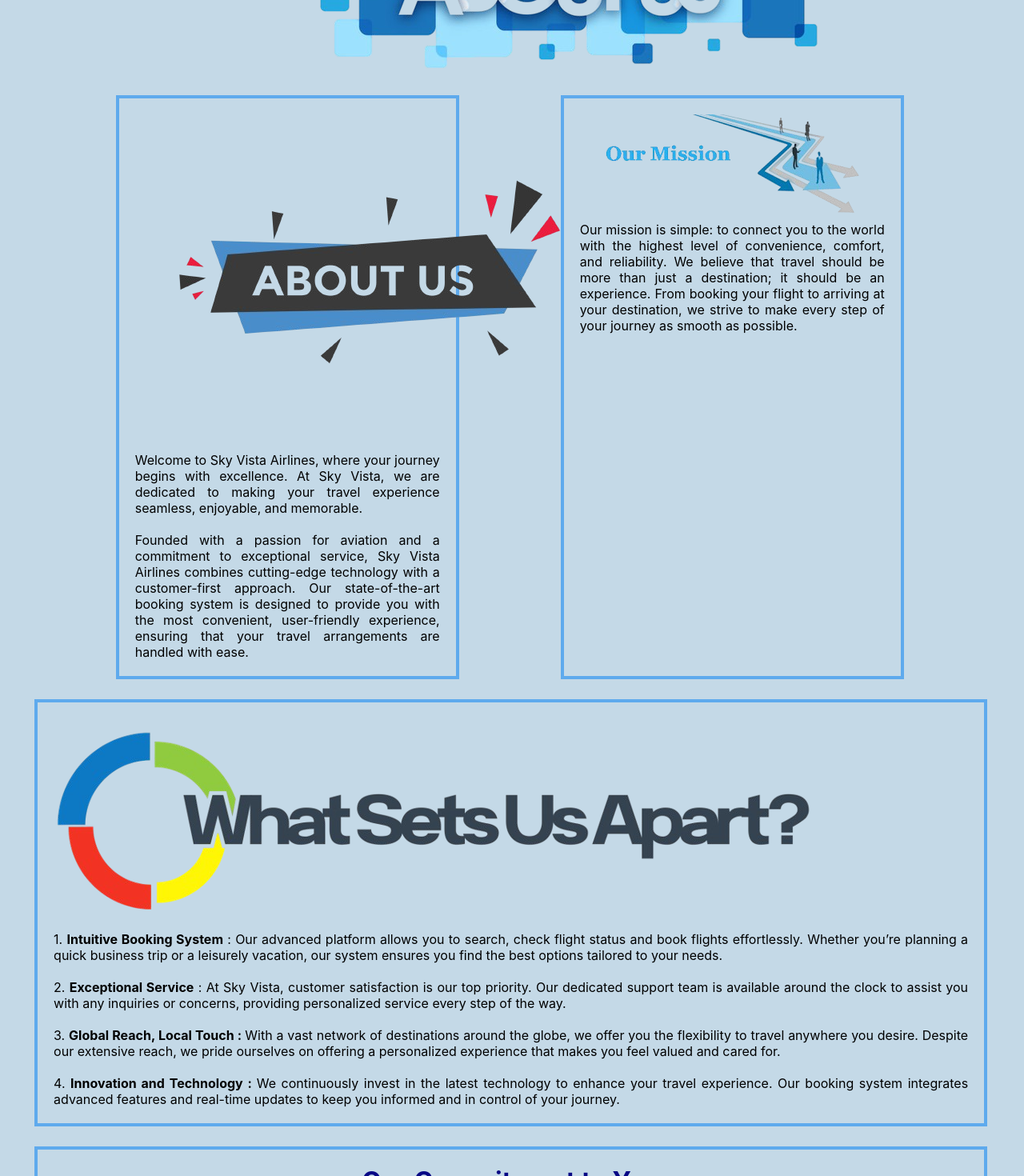
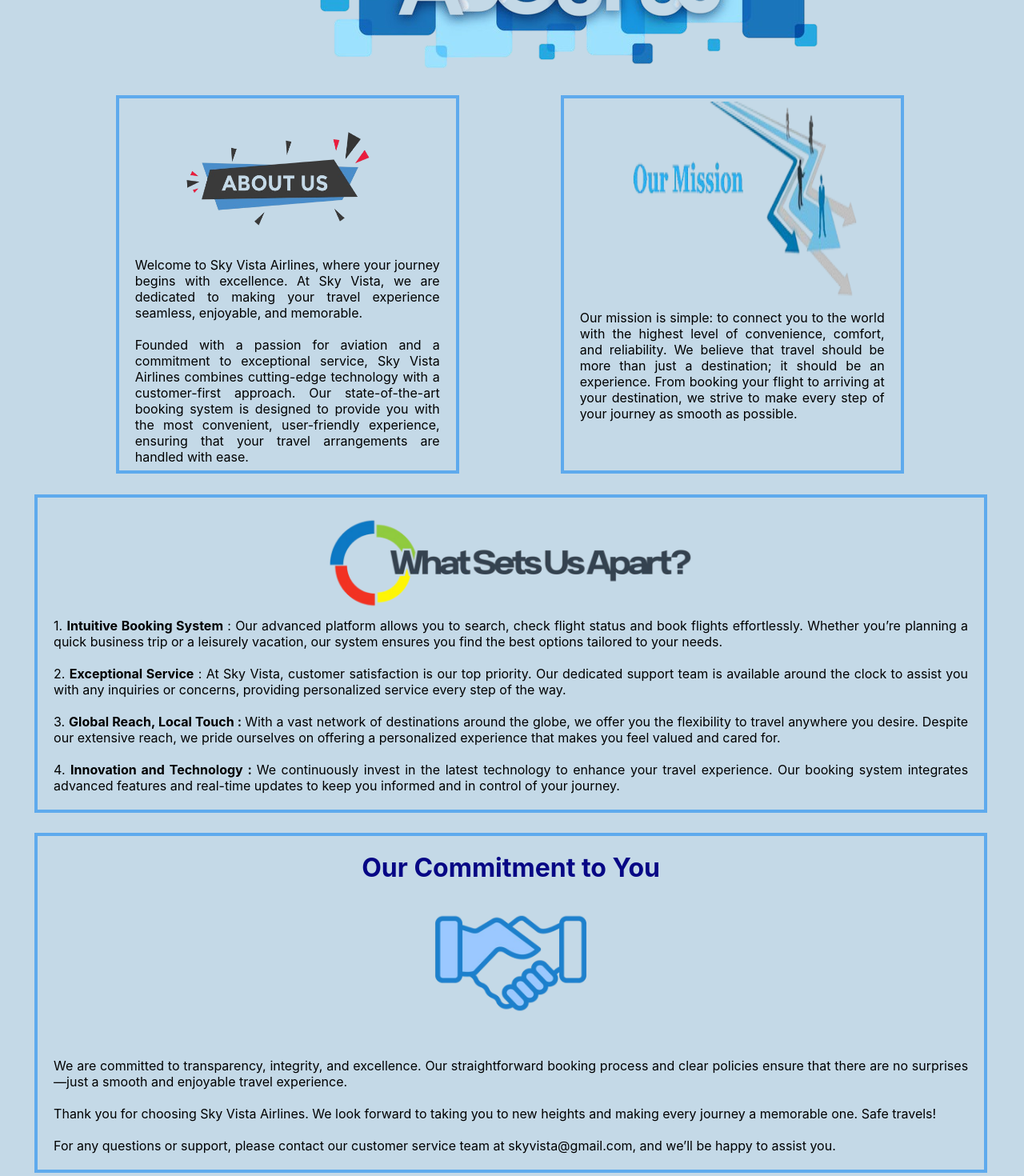
Before and after one commit to SakshiRastogi1302/Flight-Tracking-Application, a React (Create React App) app in the folder Frontend/: page /about in a window 1280 px wide. Shown: the part 260-1730 px from the top of the page at 80% size. Built offline with nearby package versions, Linux system fonts and the light colour scheme.

Commit message:
added styling to the logos of about, our mission, commitment, what sets us apart

```diff
--- a/Frontend/src/css/AboutUsComponent.css
+++ b/Frontend/src/css/AboutUsComponent.css
@@ -19,11 +19,41 @@
     border: 4px solid rgb(94, 170, 237);
     text-align: justify;
     padding: 20px;
+
     margin-left: 10%;
 }
 
 .about-us{
     margin-left: 11%;
+}
+
+.about-us-heading-logo{
+    width: 75%;
+    height: 50%;
+    padding-left: 10%;
+    margin-top: -5%;
+}
+
+.our-mission-logo{
+    width: 90%;
+    height: 60%;
+    padding-left: 10%;
+    margin-top: -4%;
+}
+
+.commitment-logo{
+    width: 20%;
+    padding-left: 40%;
+    margin-top: -3%;
+}
+
+.what-sets-us-apart-logo{
+    width: 40%;
+    padding-left: 30%;
+}
+
+.about-us-text{
+    margin-top: -5%;
 }
 
 .what-sets-us-apart,.our-commitment{
@@ -35,7 +65,7 @@
     margin-left: 3%;
 }
 
-.about-us-heading, .our-mission-heading, .what-sets-us-apart-heading, .our-commitment-heading{
+.our-commitment-heading{
     color: rgb(7, 7, 133);
     text-align: center;
     margin-bottom: 20px;
```
